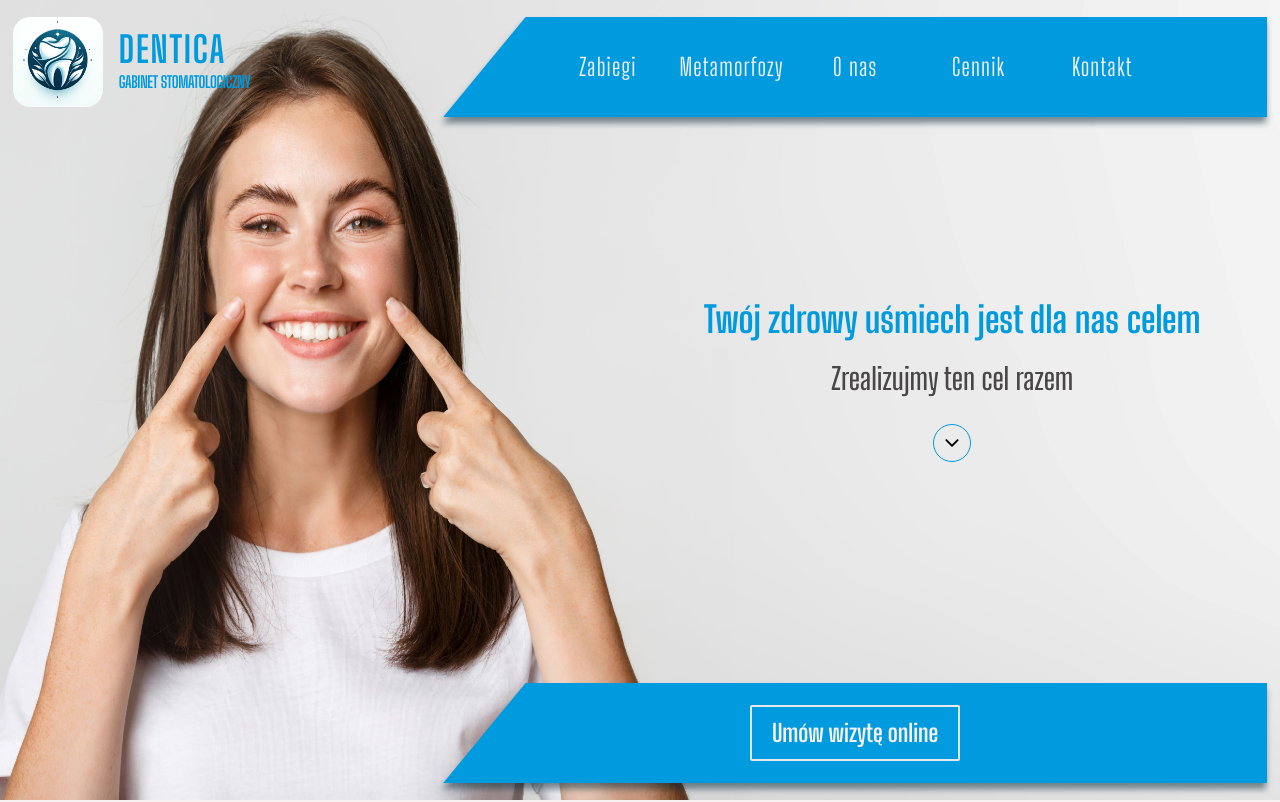
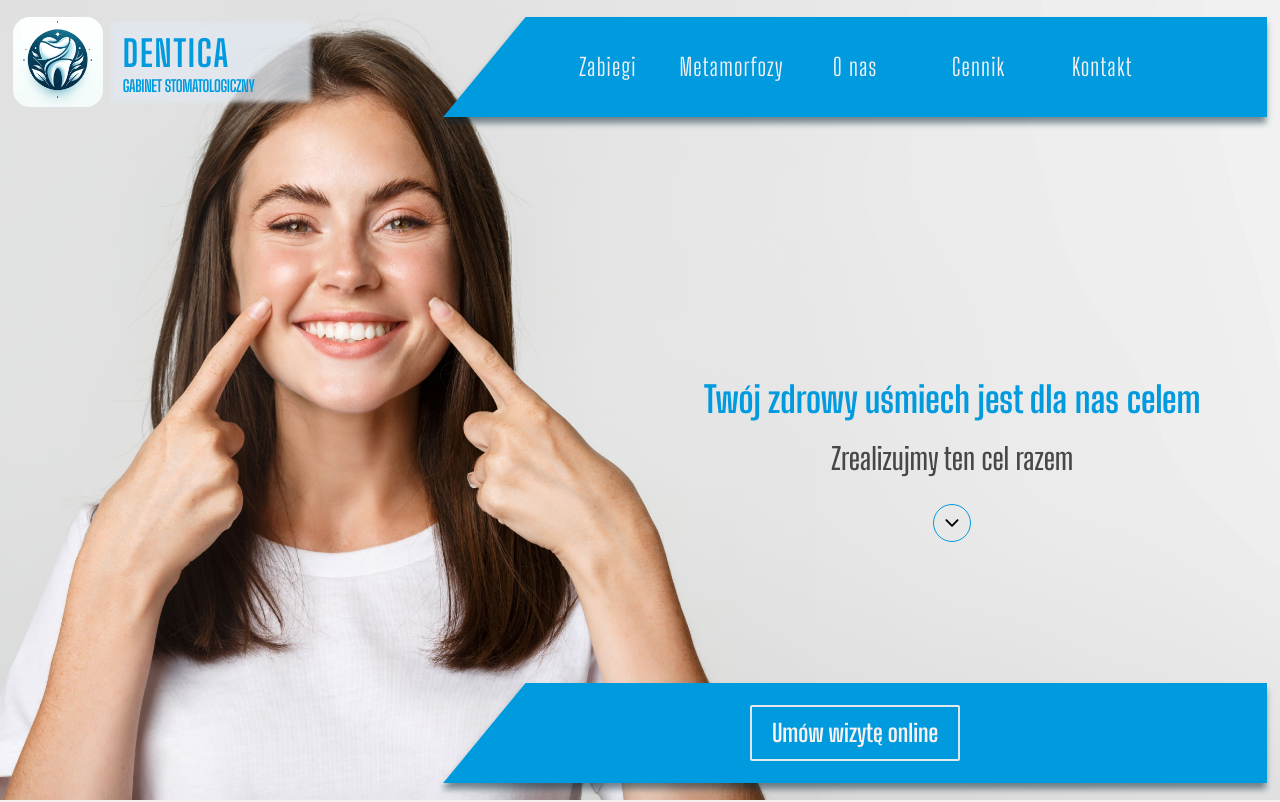
Before and after one commit to Engarr/DENTICA, a Next.js app: page / in a window 1280 px wide. Shown: the top 802 px of the page. Built offline with nearby package versions, Linux system fonts and the light colour scheme.

Commit message:
modifywelcome section

```diff
--- a/app/components/background-image.tsx
+++ b/app/components/background-image.tsx
@@ -5,7 +5,7 @@ import bg from '@/public/bg.jpg';
 const BackgroundImage = () => {
   return (
     <div className='absolute top-0 left-0 w-full h-full overflow-x-hidden'>
-      <div className='relative top-0 left-[-25%] sm:left-0 w-full h-[100vh] min-w-[180vh] lg:min-w-[300vh'>
+      <div className='relative top-0 left-[-25%] sm:left-0 w-full h-[100vh] min-w-[180vh] lg:min-w-[200vh]'>
         <Image
           alt=''
           src={bg}
--- a/app/components/bottom-bar.tsx
+++ b/app/components/bottom-bar.tsx
@@ -1,15 +1,18 @@
 import AppointmentButton from '@/components/UI/appointment-button';
+import Wrapper from '@/components/wrapper';
 import React from 'react';
 
 const BottomBar = () => {
   return (
-    <div className='divShadow absolute right-[1%] bottom-[5px] lg:bottom-[17px] w-[95%] md:w-auto'>
-      <div className='navClipPath bg-[var(--main-color)] w-full h-[80px] lg:h-[80px] md:w-[624px]  xl:w-[824px] xl:h-[100px]'>
-        <div className='absolute left-1/2 top-1/2 -translate-x-1/2 -translate-y-1/2'>
-          <AppointmentButton />
+    <Wrapper style=' absolute bottom-0 z-20 bg-red-200'>
+      <div className='divShadow absolute right-[1%] bottom-[5px] lg:bottom-[17px] w-[95%] md:w-auto'>
+        <div className='navClipPath bg-[var(--main-color)] w-full h-[80px] lg:h-[80px] md:w-[624px]  xl:w-[824px] xl:h-[100px]'>
+          <div className='absolute left-1/2 top-1/2 -translate-x-1/2 -translate-y-1/2'>
+            <AppointmentButton />
+          </div>
         </div>
       </div>
-    </div>
+    </Wrapper>
   );
 };
 
--- a/app/components/welcome-text.tsx
+++ b/app/components/welcome-text.tsx
@@ -6,13 +6,13 @@ import Wrapper from '@/components/wrapper';
 
 const WelcomeText = () => {
   return (
-    <Wrapper style='h-[100vh] top-0 absolute'>
+    <Wrapper style=' absolute h-[100vh] z-10'>
       <motion.div
-        className=' absolute top-1/2 flex flex-col justify-center items-center lg:left-[55%] bg-white/70 lg:bg-transparent w-full lg:w-auto py-5 lg:top-[35%] gap-1 xl:gap-5'
+        className=' absolute top-1/2 flex flex-col justify-center items-center lg:left-[55%] bg-white/70 lg:bg-transparent w-full lg:w-auto py-5 lg:top-[35%] gap-1 xl:gap-5 '
         initial={{ opacity: 0 }}
         animate={{ opacity: 1 }}
         transition={{ duration: 0.5 }}>
-        <h1 className='text-[var(--main-color)] font-bold text-xl s:text-2xl  md:text-4xl lg:text-3xl xl:text-4xl'>
+        <h1 className='text-[var(--main-color)] font-bold text-xl s:text-2xl  md:text-4xl lg:text-3xl xl:text-4xl '>
           Twój zdrowy uśmiech jest dla nas celem
         </h1>
         <p className='text-[var(--text-second-color)] font-semibold text-lg s:text-xl  md:text-3xl lg:text-2xl xl:text-3xl'>
--- a/app/page.tsx
+++ b/app/page.tsx
@@ -4,6 +4,7 @@ export default function Home() {
   return (
     <main className='flex min-h-screen flex-col items-center justify-between  h-[1000px] '>
       <WelcomeSection />
+      <div className=''>ss</div>
     </main>
   );
 }
--- a/components/header.tsx
+++ b/components/header.tsx
@@ -26,7 +26,7 @@ const Header = () => {
   return (
     <>
       <motion.header
-        className='flex sticky sm:justify-center justify-between w-[100%] sm:h-[80px] z-10 top-0  '
+        className='flex sticky sm:justify-center justify-between w-[100%] sm:h-[80px] z-30 top-0  '
         variants={{
           visible: { y: 0 },
           hidden: { y: -200 },
@@ -44,8 +44,8 @@ const Header = () => {
                   scale: 1.05,
                   transition: { duration: 0.1 },
                 }}
-                className='flex items-center absolute left-[1%] top-[17px]'>
-                <div className='custom:inline ml-[1rem] sm:ml-0 w-[4rem] sm:w-[90px] h-auto rounded-[17px] overflow-hidden z-[999]'>
+                className='flex items-center absolute left-[1%] top-[17px] '>
+                <div className='custom:inline ml-[0.5rem] sm:ml-0 w-[4rem] sm:w-[90px] h-auto rounded-[17px] overflow-hidden z-[999] mr-2 '>
                   {' '}
                   <Image
                     src={logo}
@@ -55,12 +55,15 @@ const Header = () => {
                     priority
                   />
                 </div>
-                <h1 className='hidden lg:flex pl-[0rem] sm:pl-[1rem] text-[var(--main-color)] text-4xl uppercase font-bold tracking-wider  flex-col'>
-                  Dentica
-                  <span className='text-base tracking-tight'>
-                    Gabinet stomatologiczny
-                  </span>
-                </h1>
+                <div className='relative hidden lg:inline-block '>
+                  <div className='relative hidden lg:flex h-[80px]   flex-col bg-slate-200/75 px-3 rounded-[2px] blur-[2px] w-[200px]' />
+                  <h1 className='absolute top-0 p-3 flex flex-col  text-[var(--main-color)] text-4xl uppercase font-bold tracking-wider w-[200px]  '>
+                    Dentica
+                    <span className='text-base tracking-tight'>
+                      Gabinet stomatologiczny
+                    </span>
+                  </h1>
+                </div>
               </motion.div>
             </Link>
           </div>
--- a/components/welcome-section.tsx
+++ b/components/welcome-section.tsx
@@ -5,11 +5,12 @@ import React from 'react';
 
 const WelcomeSection = () => {
   return (
-    <>
+    <section className='h-full w-full '>
       <BackgroundImage />
+
       <WelcomeText />
       <BottomBar />
-    </>
+    </section>
   );
 };
 
--- a/components/wrapper.tsx
+++ b/components/wrapper.tsx
@@ -10,7 +10,7 @@ const Wrapper = ({ children, style }: WrapperType) => {
   return (
     <div
       className={cn(
-        'flex justify-center items-center relative max-w-[1920px]  w-full top-0 ',
+        'flex justify-center items-center relative max-w-[1920px] w-full  left-1/2 -translate-x-1/2',
         style
       )}>
       {children}
```
